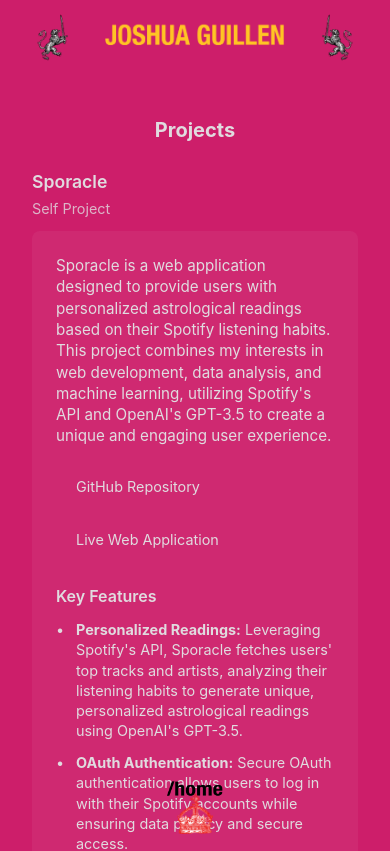
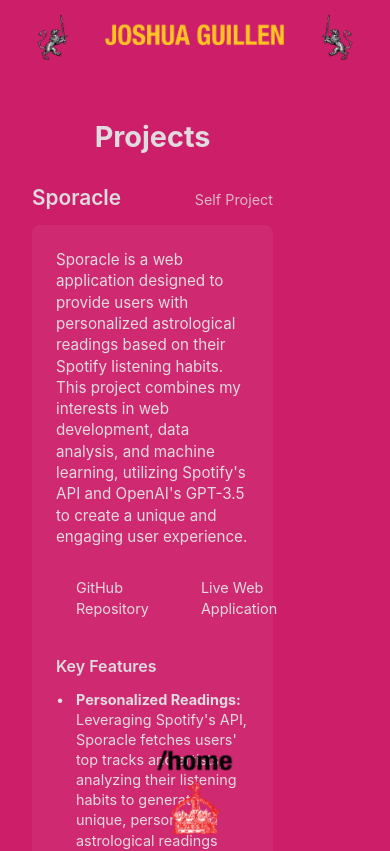
Before and after one commit to jojo66089/joshuaPortfolio, a Nuxt app: page /projects in a window 390 px wide. Shown: the top 851 px of the page. Built offline with nearby package versions, Linux system fonts and the light colour scheme.

Commit message:
Adjusted/Resized Graphics/Animations for Efficienct Mobile Handling  and fixed button layout

```diff
--- a/app.vue
+++ b/app.vue
@@ -6,12 +6,48 @@
   </div>
 </template>
 
+<script setup>
+import { onMounted, watch } from 'vue';
+import { useRoute } from 'vue-router';
+
+const route = useRoute();
+
+const resetZoom = () => {
+  // Reset zoom level to 100%
+  if (document.body.style.zoom) {
+    document.body.style.zoom = "100%";
+  }
+  // For Safari
+  if (window.safari) {
+    document.body.style.transform = "scale(1)";
+    document.body.style.transformOrigin = "0 0";
+  }
+  // Force a reflow
+  document.body.offsetHeight;
+};
+
+// Watch for route changes
+watch(() => route.path, () => {
+  // Small delay to ensure the page transition has started
+  setTimeout(resetZoom, 100);
+});
+
+// Reset zoom on initial load
+onMounted(() => {
+  resetZoom();
+});
+</script>
+
 <style>
 html, body {
   margin: 0;
   padding: 0;
   min-height: 100vh;
   overflow-x: hidden;
+  font-size: 16px;
+  -webkit-text-size-adjust: 100%;
+  -moz-text-size-adjust: 100%;
+  text-size-adjust: 100%;
 }
 
 .app-container {
@@ -32,4 +68,12 @@
   opacity: 0;
   transform: translateY(10px);
 }
+
+/* Safari-specific fixes */
+@supports (-webkit-touch-callout: none) {
+  body {
+    -webkit-text-size-adjust: 100%;
+    transform-origin: 0 0;
+  }
+}
 </style>
--- /dev/null
+++ b/assets/safari-fixes.css
@@ -0,0 +1,96 @@
+/* Safari-specific fixes */
+@supports (-webkit-touch-callout: none) {
+  /* Container fixes */
+  .projects-container,
+  .resume-container,
+  .contact-container {
+    width: auto;
+    max-width: auto;
+    margin: 0;
+    padding: 10px;
+    -webkit-transform: translateZ(0);
+    transform: translateZ(0);
+    font-size: 20px; /* Base font size for better readability */
+  }
+
+  /* Image fixes */
+  img {
+    -webkit-transform: translateZ(0);
+    transform: translateZ(0);
+    object-fit: contain;
+  }
+
+  /* Grid and flex fixes */
+  .tech-grid,
+  .courses-grid,
+  .skills-grid {
+    display: grid;
+    grid-template-columns: repeat(auto-fit, minmax(180px, 1fr));
+    gap: 1rem;
+    width: 100%;
+  }
+
+  /* Text and content fixes */
+  .project-content,
+  .section-content {
+    width: auto;
+    max-width: auto;
+    font-size: 1.5rem;
+    line-height: 1.5;
+  }
+
+  /* Typography fixes */
+  h1, h2, h3, h4, h5, h6 {
+    font-size: 1.6rem;
+    line-height: 1.4;
+  }
+
+  p, li, span {
+    font-size: 1.6rem;
+    line-height: 1.5;
+  }
+
+  /* Button and link fixes */
+  .project-link,
+  .download-button,
+  .github-button {
+    display: inline-block;
+    width: auto;
+    height: auto;
+    -webkit-transform: translateZ(0);
+    transform: translateZ(0);
+    font-size: 1.6rem;
+    padding: 0.6rem 1.25rem;
+  }
+
+  /* Mobile specific fixes */
+  @media (max-width: 1044px) {
+    .projects-container,
+    .resume-container,
+    .contact-container {
+      padding: 1rem;
+      margin: 0;
+      width: 100%;
+      font-size: 18px; /* Maintain readable font size on mobile */
+    }
+
+    .tech-grid,
+    .courses-grid,
+    .skills-grid {
+      grid-template-columns: 1fr;
+    }
+
+    /* Ensure text remains readable on mobile */
+    h1 { font-size: 1.8rem; }
+    h2 { font-size: 1.6rem; }
+    h3 { font-size: 1.6rem; }
+    h4 { font-size: 1.6rem; }
+    p, li, span { font-size: 1.6rem; }
+  }
+
+  /* Ensure proper viewport scaling */
+  @viewport {
+    width: device-width;
+    zoom: 0.8;
+  }
+}
--- /dev/null
+++ b/components/DownloadButton.vue
@@ -0,0 +1,98 @@
+<template>
+  <div class="download-button-container">
+    <NuxtLink
+      to="/resume/Joshua_Guillen_Resume.pdf"
+      download
+      class="download-button"
+      @mouseenter="isHovered = true"
+      @mouseleave="isHovered = false"
+    >
+      <span class="button-text" :class="{ 'hovered': isHovered }">
+        Download PDF Resume
+      </span>
+      <span class="download-icon" :class="{ 'hovered': isHovered }">
+        <svg xmlns="http://www.w3.org/2000/svg" width="18" height="18" viewBox="0 0 24 24" fill="none" stroke="currentColor" stroke-width="2" stroke-linecap="round" stroke-linejoin="round">
+          <path d="M21 15v4a2 2 0 0 1-2 2H5a2 2 0 0 1-2-2v-4"/>
+          <polyline points="7 10 12 15 17 10"/>
+          <line x1="12" y1="15" x2="12" y2="3"/>
+        </svg>
+      </span>
+      <div class="button-gradient" :class="{ 'hovered': isHovered }"></div>
+    </NuxtLink>
+  </div>
+</template>
+
+<script setup lang="ts">
+const isHovered = ref(false)
+</script>
+
+<style scoped>
+.download-button-container {
+  display: flex;
+  align-items: center;
+  justify-content: center;
+  min-height: 100px;
+  font-size: 1rem;
+  height: auto;
+  width: auto;
+  padding: 1rem;
+}
+
+.download-button {
+  position: relative;
+  display: inline-flex;
+  align-items: center;
+  gap: 0.5rem;
+  padding: 0.75rem 1.5rem;
+  background-color: white;
+  color: #1f2937;
+  font-weight: 600;
+  border-radius: 9999px;
+  box-shadow: 0 4px 6px -1px rgba(0, 0, 0, 0.1);
+  transition: all 0.3s ease;
+  overflow: hidden;
+  text-decoration: none;
+}
+
+.download-button:hover {
+  transform: scale(1.05);
+  box-shadow: 0 10px 15px -3px rgba(0, 0, 0, 0.1);
+}
+
+.download-button:active {
+  transform: scale(0.98);
+}
+
+.button-text {
+  position: relative;
+  z-index: 10;
+  transition: transform 0.3s ease;
+}
+
+.button-text.hovered {
+  transform: translateX(4px);
+}
+
+.download-icon {
+  position: relative;
+  z-index: 10;
+  transition: all 0.3s ease;
+}
+
+.download-icon.hovered {
+  opacity: 1;
+  transform: translateX(-4px);
+}
+
+.button-gradient {
+  position: absolute;
+  inset: 0;
+  background: linear-gradient(to right, white, #f9fafb);
+  opacity: 0;
+  transition: opacity 0.3s ease;
+}
+
+.button-gradient.hovered {
+  opacity: 1;
+}
+</style>
--- a/components/HomeButton.vue
+++ b/components/HomeButton.vue
@@ -47,10 +47,11 @@
   width: 100%;
   margin: 0 auto;
   position: fixed;
-  bottom: 25px;
+  bottom: 0;
   left: 50%;
+  bottom: 10px;
   transform: translateX(-50%);
-  z-index: 100;
+  z-index: 1;
   opacity: 0;
   visibility: hidden;
   transition: opacity 0.3s ease, visibility 0.3s ease;
@@ -59,6 +60,7 @@
 .show-button {
   opacity: 1;
   visibility: visible;
+  pointer-events: auto;
 }
 
 .projects-button {
@@ -78,21 +80,46 @@
   display: flex;
   justify-content: center;
   align-items: center;
-  margin-bottom: -10px;
-  margin-top: -3px;
+  margin-bottom:  0px;
+  margin-top: -15px;
   width: auto;
 }
 
 .home-button img {
   max-width: 30%;
   max-height: 30%;
-  transition: 0.3s ease;
+  width: auto;
+  height: auto;
+  object-fit: contain;
+  -webkit-transform: translateZ(0); /* Safari fix */
+  transform: translateZ(0);
 }
 
 .secondary-img {
   max-width: 30%;
-  height: 30%;
+  height: auto;
+  width: auto;
+  object-fit: contain;
+  -webkit-transform: translateZ(0); /* Safari fix */
+  transform: translateZ(0);
   transition: 0.3s ease-in-out;
+}
+
+/* Safari-specific fixes */
+@supports (-webkit-touch-callout: none) {
+  .home-button img,
+  .secondary-img {
+    width: 30%;
+    height: auto;
+    aspect-ratio: 1;
+    object-fit: contain;
+  }
+
+  .projects-button {
+    display: inline-flex;
+    align-items: center;
+    justify-content: center;
+  }
 }
 
 .projects-button:hover .secondary-img {
@@ -106,16 +133,58 @@
   50% { opacity: 1; }
 }
 
-
 @media (max-width: 480px) {
   .home-button-container {
-    bottom: 10px;
+    bottom: 0;
+    padding-bottom: 0;
   }
 
+  .home-button img {
+    max-width: 25%;
+    max-height: 25%;
+    width: auto;
+    height: auto;
+    object-fit: contain;
+  }
+
+  .secondary-img {
+    max-width: 25%;
+    max-height: 25%;
+    width: auto;
+    height: auto;
+    object-fit: contain;
+  }
+
+  .projects-button {
+    transform: scale(0.8);
+  }
+
+  /* Safari mobile fixes */
+  @supports (-webkit-touch-callout: none) {
+    .home-button img,
+    .secondary-img {
+      width: 25%;
+      height: auto;
+      aspect-ratio: 1;
+    }
+  }
+}
+
+@media (max-width: 320px) {
   .home-button img,
   .secondary-img {
-    max-width: 15%;
-    max-height: 15%;
+    max-width: 20%;
+    max-height: 20%;
+  }
+
+  /* Safari mobile fixes */
+  @supports (-webkit-touch-callout: none) {
+    .home-button img,
+    .secondary-img {
+      width: 20%;
+      height: auto;
+      aspect-ratio: 1;
+    }
   }
 }
 </style>
--- a/nuxt.config.ts
+++ b/nuxt.config.ts
@@ -4,7 +4,8 @@
 
   css: [
     '~/assets/css/main.scss',         // keep your file as SCSS
-    '~/assets/css/view-transition.css'
+    '~/assets/css/view-transition.css',
+    '~/assets/safari-fixes.css'
   ],
 
   experimental: { viewTransition: true },
--- a/pages/projects.vue
+++ b/pages/projects.vue
@@ -261,11 +261,99 @@
 </template>
 
 <style scoped>
+/* Base styles */
 .projects-container {
-  max-width: 800px;
-  margin: 1.5rem auto;
-  padding: 1.5rem;
-  padding-bottom: 130px;
+  max-width: 70%;
+  margin: 0 auto;
+  padding: 2rem;
+  padding-bottom: 150px;
+}
+
+/* Safari-specific fixes */
+@supports (-webkit-touch-callout: none) {
+  .projects-container {
+    max-width: auto !important;
+    width: 100% !important;
+    margin: 0 auto !important;
+    padding: 2rem !important;
+    padding-bottom: 100px !important;
+    font-size: 16px !important;
+    -webkit-text-size-adjust: 100%;
+  }
+
+  .section-title {
+    font-size: 2rem !important;
+    margin-bottom: 2rem !important;
+  }
+
+  .project-section {
+    margin-bottom: 3rem !important;
+  }
+
+  .project-header h3 {
+    font-size: 1.5rem !important;
+    margin-bottom: 0.5rem !important;
+  }
+
+  .project-type {
+    font-size: 1rem !important;
+  }
+
+  .project-description {
+    font-size: 1rem !important;
+    line-height: 1.6 !important;
+    margin-bottom: 1.5rem !important;
+  }
+
+  .features-section h4 {
+    font-size: 1.25rem !important;
+    margin-bottom: 1rem !important;
+  }
+
+  .feature-list li {
+    font-size: 1rem !important;
+    line-height: 1.5 !important;
+    margin-bottom: 0.75rem !important;
+  }
+
+  .tech-stack h4 {
+    font-size: 1.25rem !important;
+    margin-bottom: 1rem !important;
+  }
+
+  .tech-category h5 {
+    font-size: 1.1rem !important;
+    margin-bottom: 0.5rem !important;
+  }
+
+  .tech-category p {
+    font-size: 1rem !important;
+    line-height: 1.5 !important;
+  }
+
+  .courses-section h3 {
+    font-size: 1.5rem !important;
+    margin-bottom: 1.5rem !important;
+  }
+
+  .course-item {
+    font-size: 1rem !important;
+    line-height: 1.5 !important;
+  }
+
+  @media (max-width: 768px) {
+    .projects-container {
+      padding: 1rem !important;
+    }
+
+    .section-title {
+      font-size: 1.8rem !important;
+    }
+
+    .project-header h3 {
+      font-size: 1.3rem !important;
+    }
+  }
 }
 
 .section-title {
@@ -425,25 +513,12 @@
     padding-bottom: 100px;
   }
 
-  .project-header {
-    flex-direction: column;
-    align-items: flex-start;
+  .section-title {
+    font-size: 1.8rem;
   }
 
-  .project-type {
-    margin-top: 0.15rem;
-  }
-
-  .project-links {
-    flex-direction: column;
-  }
-
-  .tech-grid {
-    grid-template-columns: 1fr;
-  }
-
-  .courses-grid {
-    grid-template-columns: 1fr;
+  .project-header h3 {
+    font-size: 1.3rem;
   }
 }
 </style>
--- a/pages/resume.vue
+++ b/pages/resume.vue
@@ -1,6 +1,7 @@
 <script setup lang="ts">
 import headerTitle from '~/components/headerTitle.vue';
 import HomeButton from '../components/HomeButton.vue';
+import DownloadButton from '../components/DownloadButton.vue';
 const route = useRoute()
 </script>
 
@@ -222,21 +223,81 @@
     </section>
 
     <!-- Download Button -->
-    <div class="download-container">
-      <a href="/resume/Joshua_Guillen_Resume.pdf" download class="download-button">
-        Download PDF Resume
-      </a>
-    </div>
+    <DownloadButton />
   </div>
   <HomeButton />
 </template>
 
 <style scoped>
+/* Base styles */
 .resume-container {
-  max-width: 800px;
-  margin: 1.5rem auto;
-  padding: 1.5rem;
-  padding-bottom: 130px;
+  max-width: 70%;
+  margin: 0 auto;
+  padding: 2rem;
+  padding-bottom: 150px;
+}
+
+/* Safari-specific fixes */
+@supports (-webkit-touch-callout: none) {
+  .resume-container {
+    max-width: 800px !important;
+    width: 100% !important;
+    margin: 0 auto !important;
+    padding: 2rem !important;
+    padding-bottom: 100px !important;
+    font-size: 16px !important;
+    -webkit-text-size-adjust: 100%;
+  }
+
+  .section-title {
+    font-size: 2rem !important;
+    margin-bottom: 1.5rem !important;
+  }
+
+  .entry-header h3 {
+    font-size: 1.25rem !important;
+  }
+
+  .entry p, .entry li {
+    font-size: 1rem !important;
+    line-height: 1.5 !important;
+  }
+
+  .achievement-list li {
+    font-size: 1rem !important;
+    line-height: 1.5 !important;
+    margin-bottom: 0.5rem !important;
+  }
+
+  .skills-grid {
+    display: grid !important;
+    grid-template-columns: repeat(auto-fit, minmax(200px, 1fr)) !important;
+    gap: 1.5rem !important;
+  }
+
+  .skill-category h4 {
+    font-size: 1.1rem !important;
+    margin-bottom: 0.5rem !important;
+  }
+
+  .skill-category p {
+    font-size: 1rem !important;
+    line-height: 1.5 !important;
+  }
+
+  @media (max-width: 768px) {
+    .resume-container {
+      padding: 1rem !important;
+    }
+
+    .section-title {
+      font-size: 1.8rem !important;
+    }
+
+    .entry-header h3 {
+      font-size: 1.2rem !important;
+    }
+  }
 }
 
 .resume-header {
```
Also changed, not shown: components/headerTitle.vue (+43 -4 lines), pages/contact.vue (+11 -7 lines).
